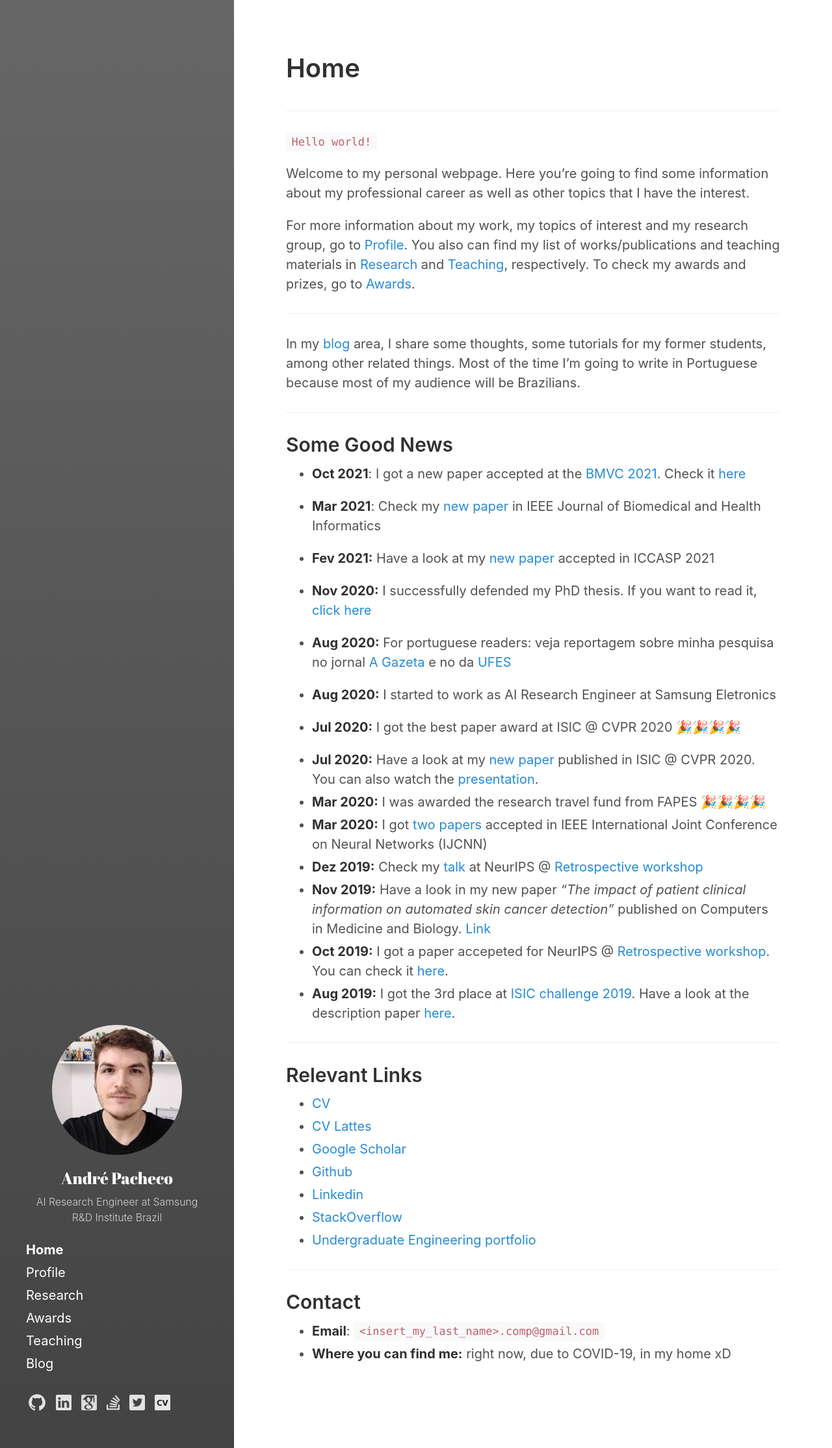
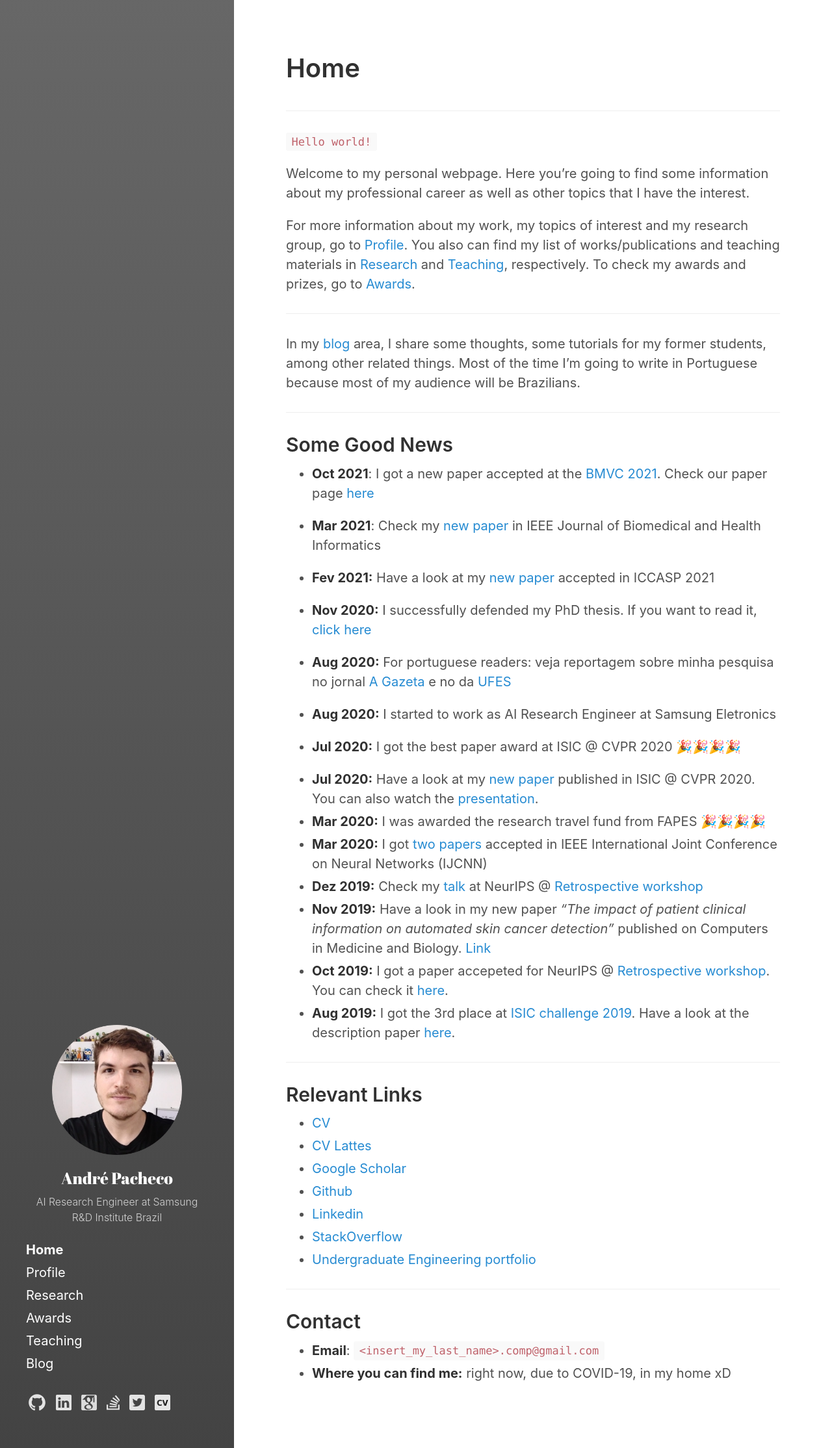
Before and after one commit to paaatcha/paaatcha.github.io, a Jekyll site: the page built from index.md, in a window 1280 px wide. Shown: the whole page at 65% size. Built offline with Jekyll 4.4.1, drawn with Linux system fonts in a browser that asks for light colours.

Commit message:
Update index.md

```diff
--- a/index.md
+++ b/index.md
@@ -17,7 +17,7 @@
 
 ## Some Good News
 
-+ **Oct 2021**: I got a new paper accepted at the [BMVC 2021](https://www.bmvc2021.com/). Check it [here](https://arxiv.org/abs/2110.09380)
++ **Oct 2021**: I got a new paper accepted at the [BMVC 2021](https://www.bmvc2021.com/). Check our paper page [here](https://cyclempi.github.io/)
 
 + **Mar 2021**: Check my [new paper](https://ieeexplore.ieee.org/document/9364366) in IEEE Journal of Biomedical and Health Informatics
 
```
